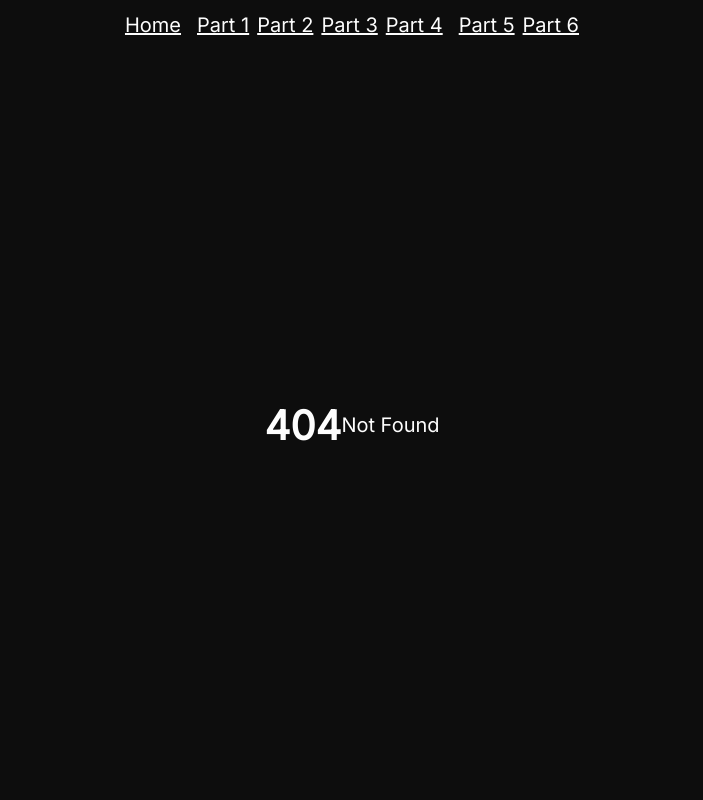
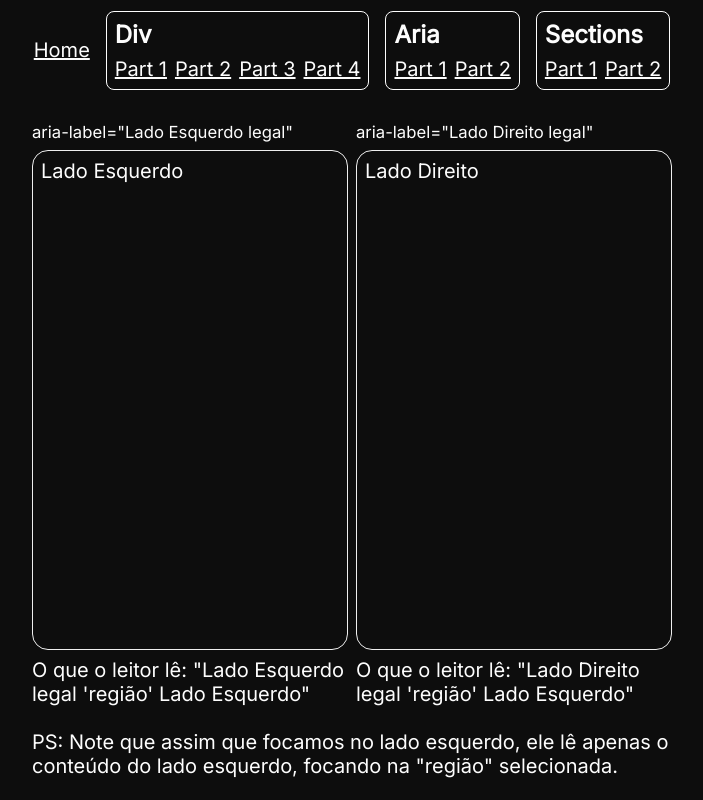
Before and after one commit to nicholascostadev/notus-learning-accessibility, a SvelteKit app: page /sections/example-2 in a window 1280 px wide. Before the commit this address had no page. Shown: the whole page, without its empty margins (288-991 px from the left). Built offline with nearby package versions, Linux system fonts and the light colour scheme.

Commit message:
feat: update pages + add section pages

```diff
--- a/src/routes/+layout.svelte
+++ b/src/routes/+layout.svelte
@@ -1,46 +1,84 @@
-<script>
+<script lang="ts">
 	import '../app.css';
+	import { page } from '$app/stores';
+
 	let lastPressedKey = '';
+	let timesPressedSameKey = 0;
+
+	function handleKeyDown(event: KeyboardEvent) {
+		if (event.key === lastPressedKey) {
+			timesPressedSameKey += 1;
+		} else {
+			timesPressedSameKey = 0;
+		}
+		lastPressedKey = event.key === ' ' ? 'Space' : event.key;
+	}
+
+	$: pageName = $page.url.pathname.split('/')[1];
 </script>
 
-<svelte:window on:keydown={(e) => (lastPressedKey = e.key)} />
+<svelte:window on:keydown={handleKeyDown} />
+<svelte:head>
+	<title>Acessibilidade {pageName !== '' ? `| ${pageName}` : ''}</title>
+</svelte:head>
 <nav>
 	<a href="/">Home</a>
+	<div class="first-part">
+		<h2>Div</h2>
 		<ul>
 			<li>
-			<a href="/exemplo-1">Part 1</a>
+				<a href="/div/example-1">Part 1</a>
 			</li>
 			<li>
-			<a href="/exemplo-2">Part 2</a>
+				<a href="/div/example-2">Part 2</a>
 			</li>
 			<li>
-			<a href="/exemplo-3">Part 3</a>
+				<a href="/div/example-3">Part 3</a>
 			</li>
 			<li>
-			<a href="/exemplo-4">Part 4</a>
+				<a href="/div/example-4">Part 4</a>
 			</li>
 		</ul>
+	</div>
 
+	<div class="first-part">
+		<h2>Aria</h2>
 		<ul>
 			<li>
-			<a href="/exemplo-5">Part 5</a>
+				<a href="/aria/example-1">Part 1</a>
 			</li>
 			<li>
-			<a href="/exemplo-6">Part 6</a>
+				<a href="/aria/example-2">Part 2</a>
 			</li>
 		</ul>
+	</div>
+
+	<div class="first-part">
+		<h2>Sections</h2>
+		<ul>
+			<li>
+				<a href="/sections/example-1">Part 1</a>
+			</li>
+			<li>
+				<a href="/sections/example-2">Part 2</a>
+			</li>
+		</ul>
+	</div>
 </nav>
 <main>
 	<slot />
 </main>
 
-<aside class="key-info">
-	<p>{lastPressedKey}</p>
+<aside class="key-info" aria-hidden="true">
+	{#if timesPressedSameKey > 0}
+		<p aria-hidden="true">{timesPressedSameKey}</p>
+	{/if}
+	<p aria-hidden="true">{lastPressedKey}</p>
 </aside>
 
 <style>
 	:root {
-		--nav-height: 50px;
+		--nav-height: 100px;
 	}
 
 	nav {
@@ -81,13 +119,28 @@
 	}
 
 	.key-info {
-		position: absolute;
+		position: fixed;
 		bottom: 16px;
 		right: 16px;
 		padding: 0.5rem;
 		background-color: #0d0d0d;
+
 		color: #fff;
+		font-size: 2rem;
+		text-align: right;
+	}
 
-		font-size: 2rem;
+	h2 {
+		font-size: 1.5rem;
+	}
+
+	.first-part {
+		display: flex;
+		flex-direction: column;
+		gap: 0.5rem;
+
+		border: 1px solid #fdfdfd;
+		border-radius: 8px;
+		padding: 0.5rem;
 	}
 </style>
--- a/src/routes/+page.svelte
+++ b/src/routes/+page.svelte
@@ -1,7 +1,21 @@
-<h1>Apresentação Sobre Acessibilidade</h1>
+<div>
+	<h1>Apresentação Sobre Acessibilidade</h1>
+	<small>:D</small>
+</div>
 
 <style>
+	div {
+		display: flex;
+		justify-content: center;
+		align-items: center;
+		flex-direction: column;
+		gap: 0.5rem;
+	}
 	h1 {
 		font-size: 2.25rem;
 	}
+
+	small {
+		font-size: 1.25rem;
+	}
 </style>
--- a/src/routes/exemplo-3/+page.svelte
+++ b/src/routes/div/example-2/+page.svelte
@@ -13,7 +13,11 @@
 </script>
 
 <div class="container">
-	<div class="box" on:click={increment} on:keydown={handleKeyDown} tabindex="0" />
+	<p aria-hidden="true">Tenta com o teclado</p>
+	{#if timesClicked > 0}
+		Impossível né? :(
+	{/if}
+	<div class="box" on:click={increment} on:keydown={handleKeyDown} />
 
 	<p>Clicked {timesClicked} times</p>
 </div>
--- a/src/routes/exemplo-2/+page.svelte
+++ b/src/routes/div/example-4/+page.svelte
@@ -13,7 +13,11 @@
 </script>
 
 <div class="container">
-	<div class="box" on:click={increment} on:keydown={handleKeyDown} />
+	<p aria-hidden="true">Tenta com o teclado</p>
+	{#if timesClicked > 0}
+		YAY :)
+	{/if}
+	<div class="box" on:click={increment} on:keydown={handleKeyDown} tabindex="0" role="button" />
 
 	<p>Clicked {timesClicked} times</p>
 </div>
--- /dev/null
+++ b/src/routes/sections/example-1/+page.svelte
@@ -0,0 +1,30 @@
+<div class="container">
+	<small aria-hidden="true">aria-label="Lado Esquerdo legal"</small>
+	<small aria-hidden="true">aria-label="Lado Direito legal"</small>
+	<div aria-label="Lado Esquerdo legal">Lado Esquerdo</div>
+	<div aria-label="Lado Direito legal">Lado Direito</div>
+	<p>O que o leitor lê: "Lado Esquerdo"</p>
+	<p>O que o leitor lê: "Lado Direito"</p>
+
+	<p aria-hidden="true" style="grid-column: 1/-1;padding-top:1rem">
+		PS: Note que ele lê os dois conteúdos (Esquerdo e Direito) sem parar, já que não estão divididos
+		por nada.
+	</p>
+</div>
+
+<style>
+	.container {
+		display: grid;
+		grid-template-columns: repeat(2, 1fr);
+		gap: 0.5rem;
+
+		width: 50%;
+	}
+
+	.container > div {
+		border: 1px solid #eee;
+		border-radius: 16px;
+		padding: 0.5rem;
+		height: 500px;
+	}
+</style>
--- /dev/null
+++ b/src/routes/sections/example-2/+page.svelte
@@ -0,0 +1,30 @@
+<div class="container">
+	<small aria-hidden="true">aria-label="Lado Esquerdo legal"</small>
+	<small aria-hidden="true">aria-label="Lado Direito legal"</small>
+	<section aria-label="Lado Esquerdo legal">Lado Esquerdo</section>
+	<section aria-label="Lado Direito legal">Lado Direito</section>
+	<p>O que o leitor lê: "Lado Esquerdo legal 'região' Lado Esquerdo"</p>
+	<p>O que o leitor lê: "Lado Direito legal 'região' Lado Esquerdo"</p>
+
+	<p aria-hidden="true" style="grid-column: 1/-1;padding-top:1rem">
+		PS: Note que assim que focamos no lado esquerdo, ele lê apenas o conteúdo do lado esquerdo,
+		focando na "região" selecionada.
+	</p>
+</div>
+
+<style>
+	.container {
+		display: grid;
+		grid-template-columns: repeat(2, 1fr);
+		gap: 0.5rem;
+
+		width: 50%;
+	}
+
+	.container > section {
+		border: 1px solid #eee;
+		border-radius: 16px;
+		padding: 0.5rem;
+		height: 500px;
+	}
+</style>
```
Also changed, not shown: src/routes/div/example-1/+page.svelte (renamed from src/routes/exemplo-4/+page.svelte, +2 -7 lines), src/routes/div/example-3/+page.svelte (renamed from src/routes/exemplo-1/+page.svelte, +11 -1 lines), src/routes/aria/example-1/+page.svelte (renamed from src/routes/exemplo-5/+page.svelte), src/routes/aria/example-2/+page.svelte (renamed from src/routes/exemplo-6/+page.svelte). Lines whose indentation alone changed are shown as unchanged.
